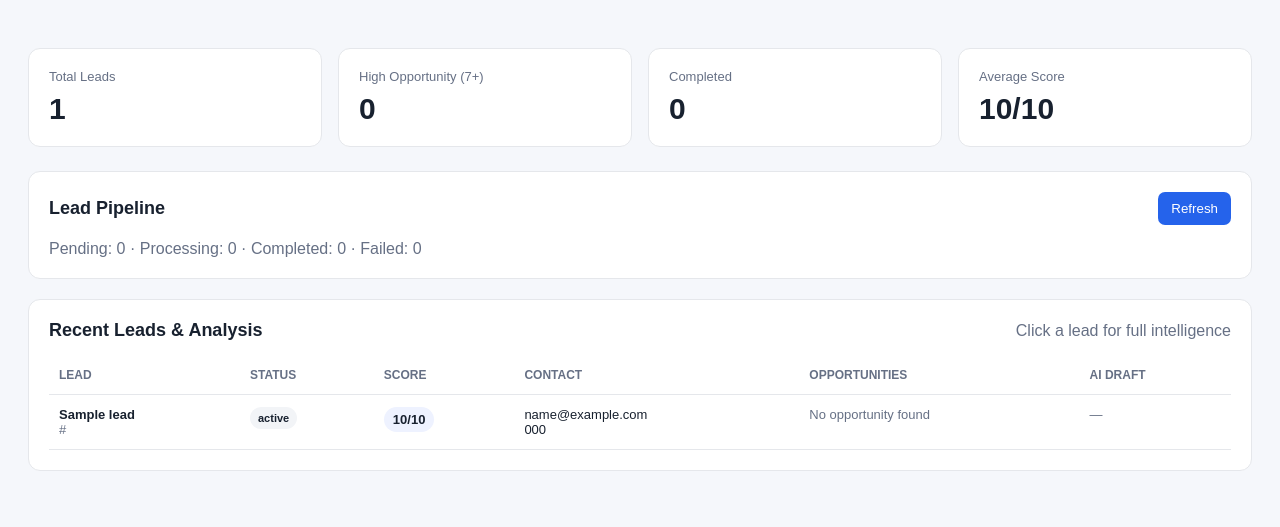
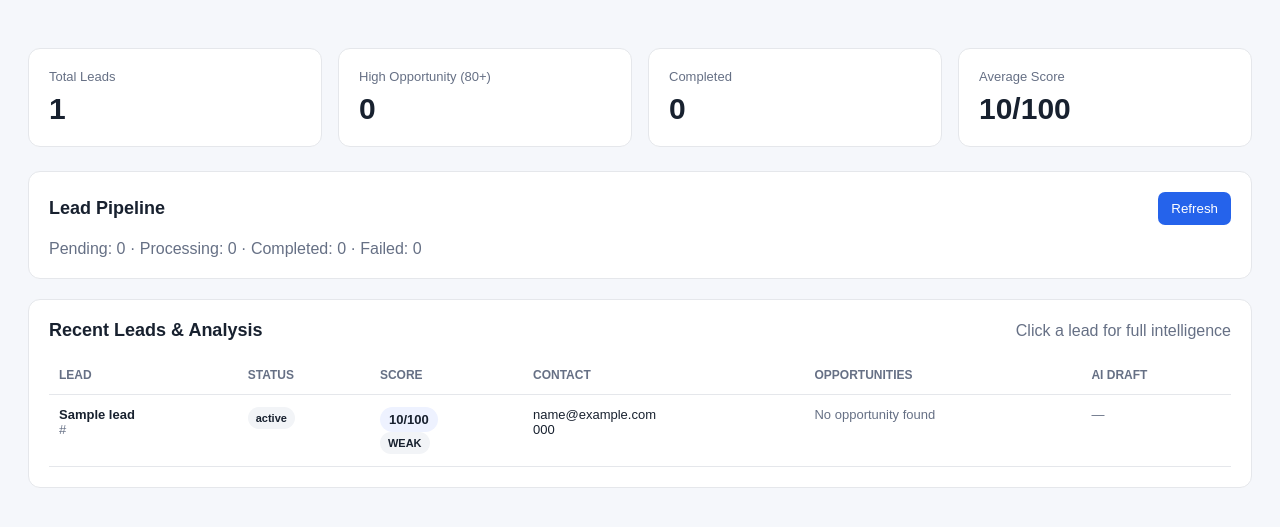
Before and after one commit to han8zla/lead-intel, a FastAPI app: page /dashboard in a window 1280 px wide. Shown: the part 60-587 px from the top of the page. Run offline with FastAPI, Linux system fonts and the light colour scheme; tables that the repository leaves empty hold one stand-in row (values such as "Sample post").

Commit message:
ui: display opportunity scoring on a 0-100 explainable scale

```diff
--- a/templates/dashboard.html
+++ b/templates/dashboard.html
@@ -29,7 +29,8 @@
         tr.lead-row { cursor:pointer; }
         tr.lead-row:hover { background:#f8fafc; }
         .score { font-weight:700; padding:5px 9px; border-radius:999px; background:#eef2ff; display:inline-block; }
-        .status,.priority { font-size:11px; font-weight:700; padding:5px 8px; border-radius:999px; background:#f2f4f7; display:inline-block; }
+        .band { font-size:11px; font-weight:700; padding:5px 8px; border-radius:999px; background:#f2f4f7; display:inline-block; text-transform:uppercase; }
+        .status { font-size:11px; font-weight:700; padding:5px 8px; border-radius:999px; background:#f2f4f7; display:inline-block; }
         .opp { margin:6px 0; }
         .opp strong { display:block; }
         .muted { color:var(--muted); }
@@ -60,7 +61,7 @@
 
     <section class="cards">
         <div class="card"><div class="label">Total Leads</div><div id="total" class="value">—</div></div>
-        <div class="card"><div class="label">High Opportunity (7+)</div><div id="high" class="value">—</div></div>
+        <div class="card"><div class="label">High Opportunity (80+)</div><div id="high" class="value">—</div></div>
         <div class="card"><div class="label">Completed</div><div id="completed" class="value">—</div></div>
         <div class="card"><div class="label">Average Score</div><div id="average" class="value">—</div></div>
     </section>
@@ -91,6 +92,7 @@ function esc(value) {
     return String(value ?? '').replace(/[&<>'"]/g, c => ({'&':'&amp;','<':'&lt;','>':'&gt;',"'":'&#39;','"':'&quot;'}[c]));
 }
 function parseEmailDraft(text) { return text ? esc(text).replace(/\n/g, '<br>') : ''; }
+function getBand(score) { return score >= 80 ? 'high' : score >= 60 ? 'medium' : score >= 40 ? 'low' : 'weak'; }
 
 function renderLeads(leads) {
     const tbody = document.getElementById('leads');
@@ -102,16 +104,17 @@ function renderLeads(leads) {
         const analysis = lead.analysis || {};
         const opportunities = analysis.opportunities || [];
         const oppHtml = opportunities.length
-            ? opportunities.slice(0,4).map(o => `<div class="opp"><strong>${esc(o.title)}</strong><span class="muted">${esc(o.priority)} · ${esc(o.confidence)} confidence</span></div>`).join('')
+            ? opportunities.slice(0,4).map(o => `<div class="opp"><strong>${esc(o.title)}</strong><span class="muted">${esc(o.score)} / 100 · ${esc(o.confidence)}% confidence</span></div>`).join('')
             : '<span class="muted">No opportunity found</span>';
         const contacts = [lead.extracted_emails, lead.extracted_phones].filter(Boolean).map(esc).join('<br>');
         const draft = analysis.personalized_email
             ? `<details onclick="event.stopPropagation()"><summary>View draft</summary><div style="margin-top:8px">${parseEmailDraft(analysis.personalized_email)}</div></details>`
             : '<span class="muted">—</span>';
+        const band = analysis.opportunity_score_band || getBand(lead.opportunity_score || 0);
         return `<tr class="lead-row" onclick="openLead(${lead.id})">
             <td><strong>${esc(lead.company_name || analysis.business_name || 'Unknown')}</strong><br><span class="muted">${esc(lead.website || lead.source_url)}</span></td>
             <td><span class="status">${esc(lead.status)}</span></td>
-            <td>${lead.opportunity_score == null ? '—' : `<span class="score">${esc(lead.opportunity_score)}/10</span>`}</td>
+            <td>${lead.opportunity_score == null ? '—' : `<span class="score">${esc(lead.opportunity_score)}/100</span><br><span class="band">${esc(band)}</span>`}</td>
             <td>${contacts || '<span class="muted">No contact found</span>'}</td>
             <td>${oppHtml}</td>
             <td>${draft}</td>
@@ -123,8 +126,8 @@ function renderOpportunity(o) {
     const evidence = Array.isArray(o.evidence) ? o.evidence : [];
     return `<div class="opportunity">
         <div class="opportunity-title">${esc(o.title || o.type || 'Opportunity')}</div>
-        <div class="muted">${esc(o.priority || '')} · ${esc(o.score ?? '')} points · ${esc(o.confidence || '')} confidence</div>
-        <p>${esc(o.impact || '')}</p>
+        <div class="muted">${esc(o.priority || '')} · ${esc(o.score ?? '')}/100 · ${esc(o.confidence || '')}% confidence</div>
+        <p><strong>Impact:</strong> ${esc(o.impact ?? '—')}/100</p>
         <strong>Recommendation</strong>
         <p>${esc(o.recommendation || o.description || '')}</p>
         ${evidence.length ? `<strong>Evidence</strong><ul class="evidence">${evidence.map(e => `<li>${esc(e)}</li>`).join('')}</ul>` : ''}
@@ -142,15 +145,19 @@ async function openLead(id) {
         const lead = data.lead;
         const analysis = lead.analysis || {};
         const opportunities = analysis.opportunities || [];
+        const score = lead.opportunity_score;
+        const band = analysis.opportunity_score_band || getBand(score || 0);
+        const breakdown = analysis.opportunity_score_breakdown || {};
         detail.innerHTML = `<button class="secondary close" onclick="closeLead()">Close</button>
             <h2>${esc(lead.company_name || analysis.business_name || 'Unknown')}</h2>
             <p class="muted">${esc(lead.website || lead.source_url || '')}</p>
             <div class="detail-grid">
-                <div class="detail-item"><div class="label">Opportunity Score</div><strong>${esc(lead.opportunity_score ?? '—')}/10</strong></div>
+                <div class="detail-item"><div class="label">Automation Opportunity</div><strong>${esc(score ?? '—')}/100</strong> · <span class="band">${esc(band)}</span></div>
                 <div class="detail-item"><div class="label">Status</div><strong>${esc(lead.status)}</strong></div>
                 <div class="detail-item"><div class="label">Email</div><strong>${esc(lead.extracted_emails || 'Not found')}</strong></div>
                 <div class="detail-item"><div class="label">Phone</div><strong>${esc(lead.extracted_phones || 'Not found')}</strong></div>
             </div>
+            ${score != null ? `<h3 style="margin-top:20px">Score Breakdown</h3><p class="muted">Top opportunity: ${esc(breakdown.top_opportunity ?? '—')} · Secondary: ${esc(breakdown.secondary_opportunity ?? '—')} · Tertiary: ${esc(breakdown.tertiary_opportunity ?? '—')}</p>` : ''}
             <h3 style="margin-top:20px">Detected Opportunities</h3>
             ${opportunities.length ? opportunities.map(renderOpportunity).join('') : '<p class="muted">No actionable opportunity detected yet.</p>'}
             ${analysis.personalized_email ? `<h3 style="margin-top:20px">AI Outreach Draft</h3><div class="draft">${esc(analysis.personalized_email)}</div>` : ''}`;
@@ -172,7 +179,7 @@ async function loadDashboard() {
         document.getElementById('total').textContent = s.total;
         document.getElementById('high').textContent = s.high_opportunity;
         document.getElementById('completed').textContent = s.completed;
-        document.getElementById('average').textContent = s.average_score == null ? '—' : `${s.average_score}/10`;
+        document.getElementById('average').textContent = s.average_score == null ? '—' : `${s.average_score}/100`;
         document.getElementById('pipeline').textContent = `Pending: ${s.pending}  ·  Processing: ${s.processing}  ·  Completed: ${s.completed}  ·  Failed: ${s.failed}`;
         renderLeads(data.leads);
     } catch (error) {
```
